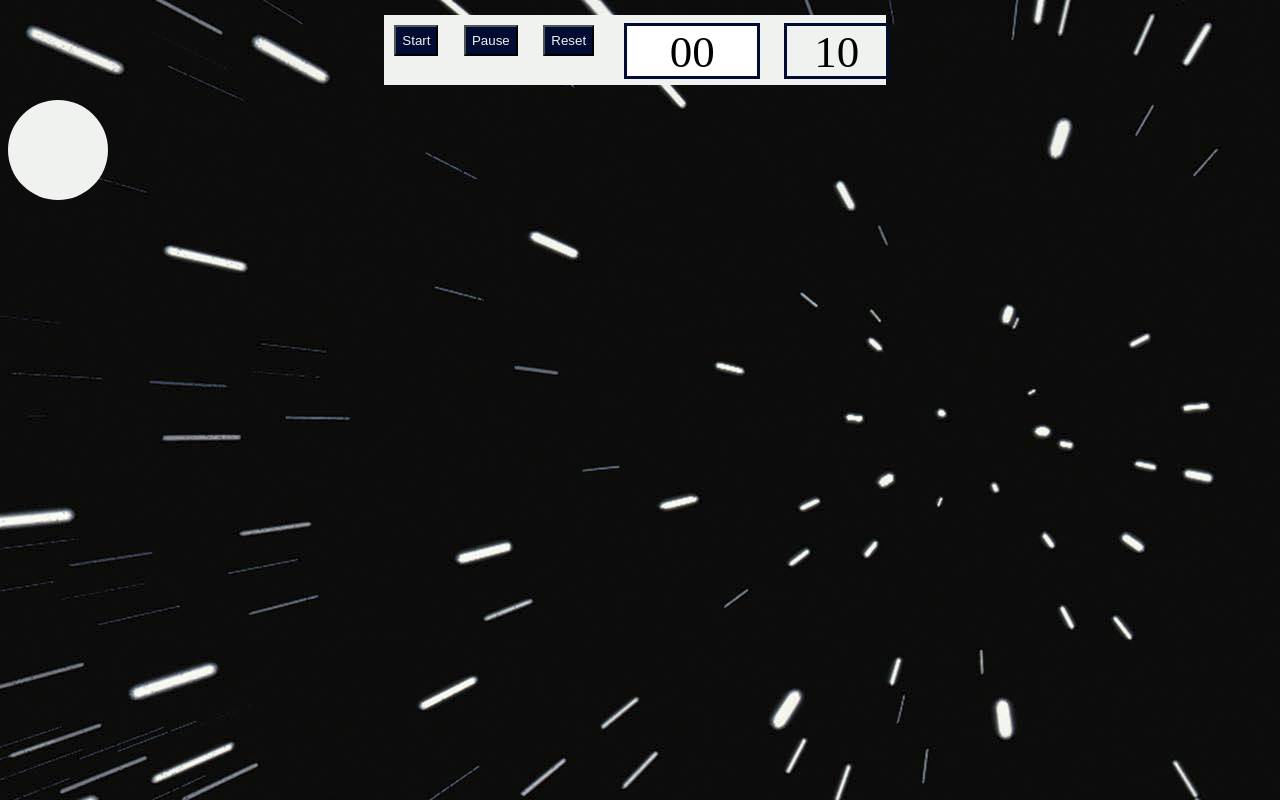
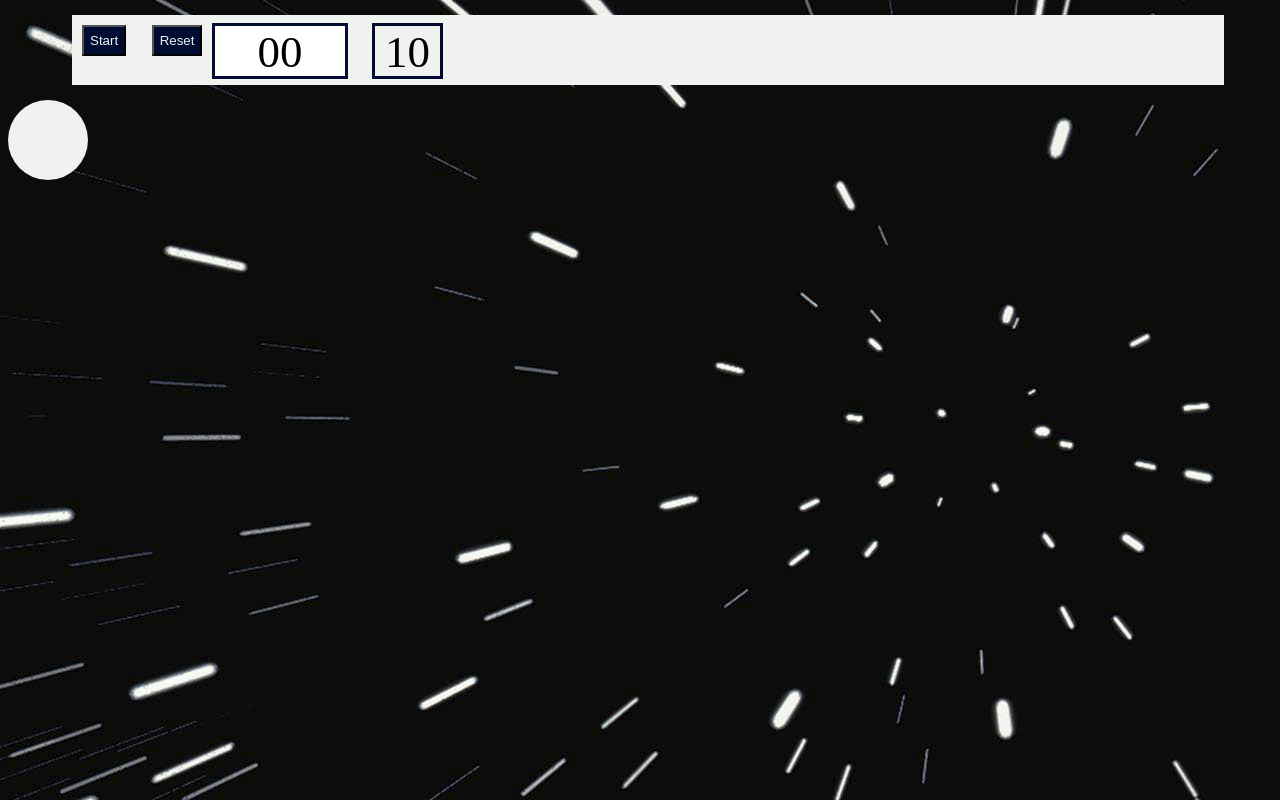
Before and after one commit to JoedsonCarvalho/StarBall, a plain HTML site: page index.html in a window 1280 px wide. Drawn offline with nearby package versions, Linux system fonts and the light colour scheme; a web font is replaced by a local one.

Commit message:
adicionando responsividade

```diff
--- a/css/style.css
+++ b/css/style.css
@@ -64,11 +64,33 @@ main {
     border-radius: 50%;
 }
 
-/* .circuloClicado {
-    background: rgb(240,242,239);
-    width: 100px;
-    height: 100px;
-    border-radius: 50%;
-    display:none;
-    /* position: absolute; */
- */
+ @media(min-width:425px){
+    body {
+        width:100%;
+        height:100%;
+    }
+
+    .navbar {
+        width: 90%;
+        margin-left: auto;
+        margin-right: auto;
+    }
+
+    .btn-pause {
+        display: none;
+    }
+
+    .circulo {
+        width:80px;
+        height:80px;
+    }
+
+    .pontos {
+        margin-left: 140px;
+    }
+
+    .cronometro {
+        margin-left: 300px;
+        width: 65px;
+    }
+ }
--- a/index.html
+++ b/index.html
@@ -13,7 +13,7 @@
     <header >
         <section class="navbar">
             <button class="btn-crono" id="btn-start">Start</button>
-            <button class="btn-crono" id="btn-pause">Pause</button>
+            <button class="btn-crono btn-pause" id="btn-pause">Pause</button>
             <button class="btn-crono" id="btn-reset">Reset</button>
 
             <div class="cronometro" id="cronometro">
--- a/js/cronometro.js
+++ b/js/cronometro.js
@@ -9,8 +9,8 @@ let cronometro = document.getElementById('cronometro')
 let btnReset = document.getElementById('btn-reset')
 let circulo = document.getElementById('circulo')
 let pontuacao = document.getElementById('pontos')
-let temp
-let temp2
+let temp;
+let temp2;
 
 let tempoFixoCronometro = 10
 cronometro.textContent = tempoFixoCronometro;
@@ -23,10 +23,15 @@ var posicaoAleatoria = (element) =>{
     element.style.marginLeft = l +'px'
 }
 
+var mudaCor = (element) => {
+    element.style.background =  '#'  + Math.floor(Math.random() * 0x1000000).toString(16).padStart(6, '0')
+}
+
 function startCronometro(){
-    var tempCrono = setInterval(() => {
+    let tempCrono = setInterval(() => {
         cronometro.textContent --;
         posicaoAleatoria(circulo)
+        mudaCor(circulo)
 
         if (cronometro.textContent <= 0 ){
             clearInterval(tempCrono)
@@ -44,6 +49,7 @@ function startCronometro(){
 
     }, 2000)
     temp2 = tempCirculo
+    circulo.style.display = none
 
 }
 
@@ -60,5 +66,8 @@ btnReset.addEventListener('click', () => {
 function adicionaPontos(){
     var somaPonto = parseInt(pontuacao.textContent);
     pontuacao.textContent = 5 + somaPonto
+    // mudaCor(circulo)
+    posicaoAleatoria(circulo)
+
 
 }
```
